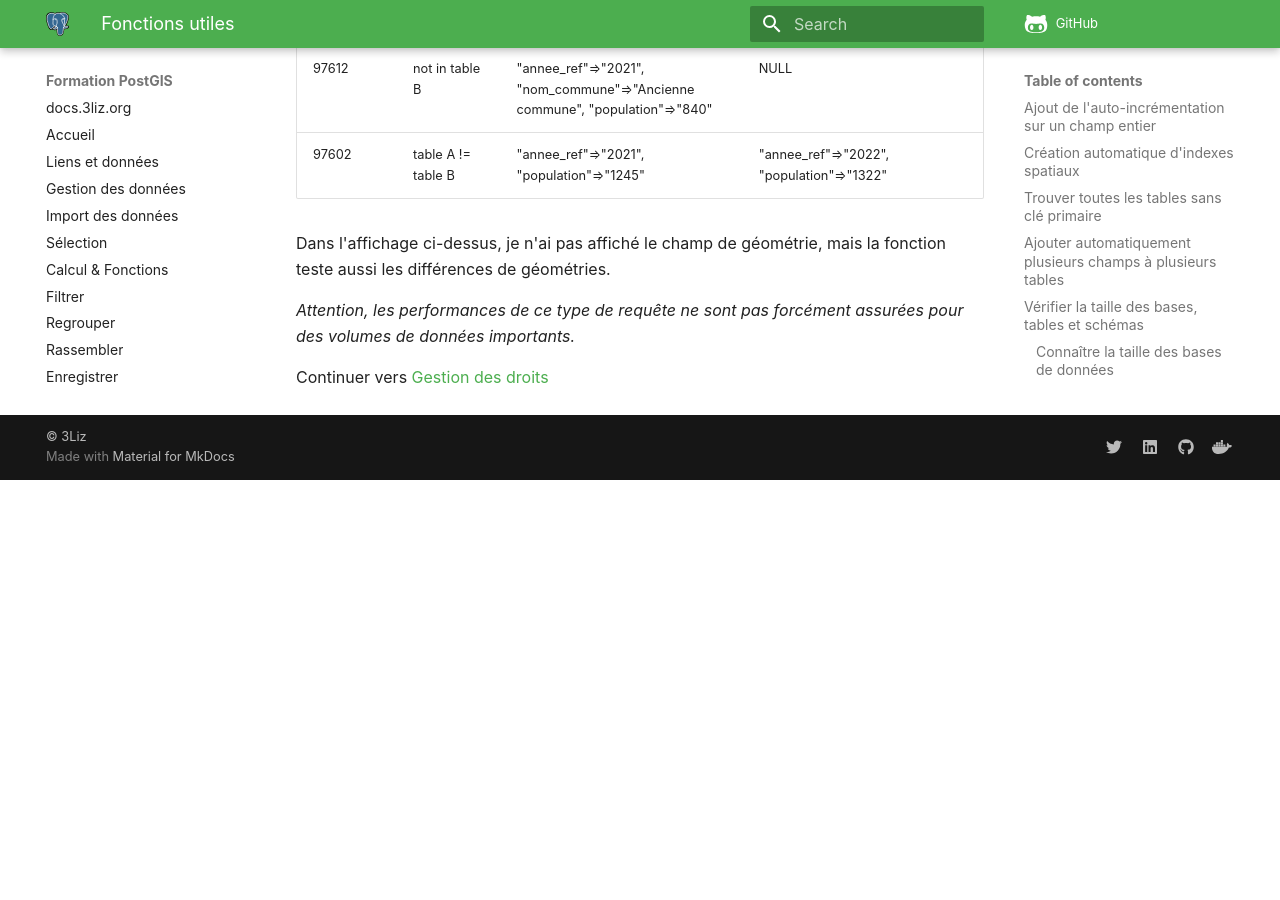
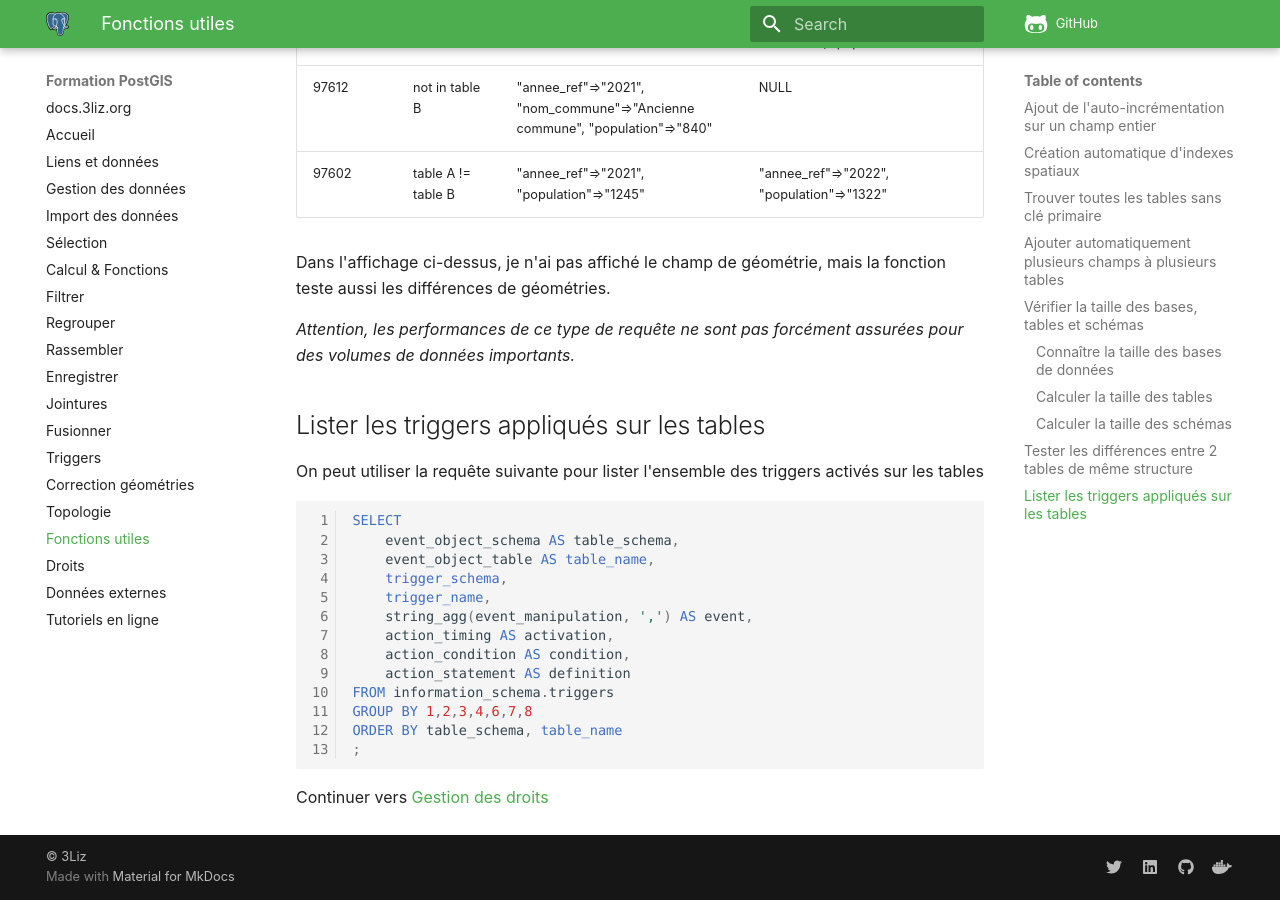
Before and after one commit to 3liz/formation-postgis, an MkDocs documentation site: the page built from docs/utils.md, in a window 1280 px wide and 900 px high, scrolled down 8040 px. Built offline with MkDocs 1.6.1 and Material for MkDocs 9.7.7, drawn with Linux system fonts in a browser that asks for light colours; nearby versions of some CDN libraries; comment, search, counter and statistics services are not loaded; before the commit the page ends 8520 px from its top, so only the background shows below that; some of the changed text lies outside the part shown.

Commit message:
Utils - Ajout d'une requête pour lister les triggers actifs

````diff
--- a/docs/utils.md
+++ b/docs/utils.md
@@ -168,13 +168,14 @@
 On crée une fonction `get_table_info` qui utilise les tables système pour lister les tables, récupérer leur schéma et les informations de taille.
 
 ```sql
+DROP FUNCTION IF EXISTS get_table_info();
 CREATE OR REPLACE FUNCTION get_table_info()
 RETURNS TABLE (
     oid oid,
     schema_name text,
     table_name text,
     row_count integer,
-    total_size integer,
+    total_size bigint,
     pretty_total_size text
 )
 AS $$
@@ -361,4 +362,24 @@
 *Attention, les performances de ce type de requête ne sont pas forcément assurées pour des volumes de données importants.*
 
 
+## Lister les triggers appliqués sur les tables
+
+On peut utiliser la requête suivante pour lister l'ensemble des triggers activés sur les tables
+
+```sql
+SELECT
+    event_object_schema AS table_schema,
+    event_object_table AS table_name,
+    trigger_schema,
+    trigger_name,
+    string_agg(event_manipulation, ',') AS event,
+    action_timing AS activation,
+    action_condition AS condition,
+    action_statement AS definition
+FROM information_schema.triggers
+GROUP BY 1,2,3,4,6,7,8
+ORDER BY table_schema, table_name
+;
+```
+
 Continuer vers [Gestion des droits](./grant.md)
````
Also changed, not shown: other parts of docs/utils.md (+1 -1 lines).
